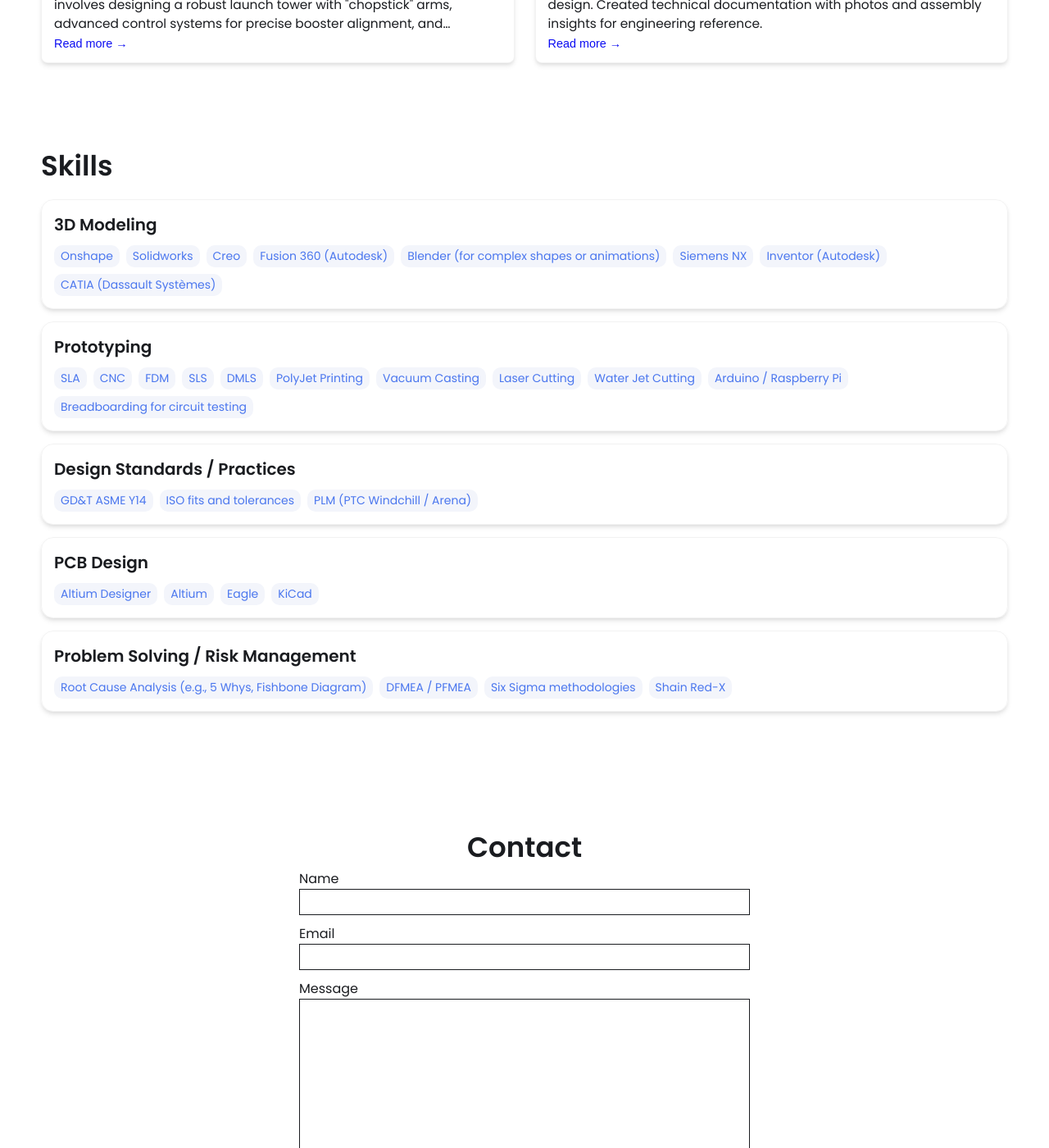
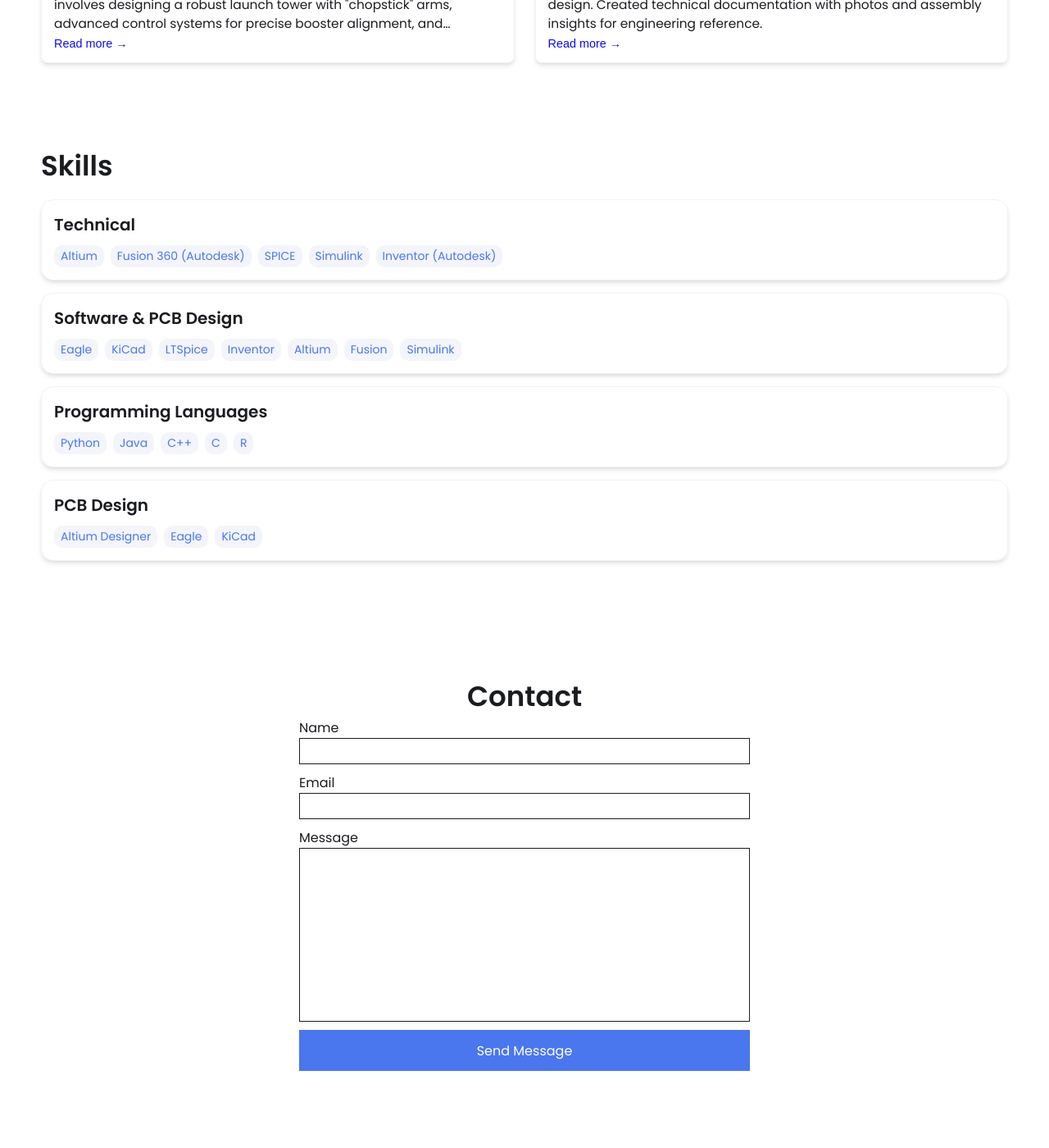
Before and after one commit to jespelien/jle.github.io, a Jekyll site: the page built from index.html, in a window 1280 px wide and 1400 px high, scrolled down 1449 px. Shown: the whole window at 82% size. Built offline with Jekyll 4.4.1, drawn with Linux system fonts in a browser that asks for light colours; some of the changed text lies outside the part shown.

Commit message:
Update _config.yml

```diff
--- a/_config.yml
+++ b/_config.yml
@@ -1,99 +1,66 @@
-# Welcome to Jekyll!
-#
-# This config file is meant for settings that affect your whole blog, values
-# which you are expected to set up once and rarely edit after that. If you find
-# yourself editing this file very often, consider using Jekyll's data files
-# feature for the data you need to update frequently.
-
 # Main Page Setup
 
-title: Jan Leuca Espelien's Portfolio # This is what shows up in the tab of the browser
-
-
+title: Jan Leuca Espelien's Portfolio
 
 # Hero Section
 name: Jan Espelien
 headline: EE @ Columbia | Draper Labs
-description: >- # dont remove this line. this will ignore all new lines until the next section
-  Write an awesome intro and discuss your highlights and qualification. You can edit this
-  line in _config.yml. It will appear in your document head meta (for
-  Google search results) and in your feed.xml site description.
-
-# Place your profile image in /assets/images/profile-image/folder and edit the file name
+description: >-
+  Rising sophomore at Columbia University majoring in electrical engineering with a minor in operations research. Incoming analog and power electronics intern at Draper, passionate about hands-on prototyping, PCB design, and 3D modeling.
 profile_image: ./assets/images/profile-image/avatar.jpeg
 
-
 # Link your resume
-# You can place your resume in assets/resume/{resume file.pdf} or add external link such as pdf saved in google drive
 resume-url: https://drive.google.com/file/d/13Z3duVzh-gguPU5r03oJVEE6rV9rd3DS/view?usp=sharing
 
+# Set up external links - this will show up as small icons next to your name.
+external-links:
+  linkedin: jan-espelien    # https://www.linkedin.com/in/jan-espelien
+  github:
+  stackoverflow:
+  medium:
+  x-twitter:
+  threads:
+  instragram:
+  youtube:
+  discord:
+  bluesky:
 
-# Set up external links - this will show up as small icons next to your name.
-
-external-links:    # input only your own url slug. The icons with missing entries will not appear.
-  linkedin: test    # https://www.linkedin.com/in/{your url slug}
-  github: leea12    # https://github.com/{your url slug}
-  stackoverflow: test      # https://stackoverflow.com/users/{your url slug}
-  medium:            # https://medium.com/@{your url slug}
-  x-twitter:   # https://x.com/{your url slug}
-  threads:            # https://threads.net/@{your url slug}
-  instragram:       # https://instagram.com/{your url slug}
-  youtube:           # https://youtube.com/@{your url slug}
-  discord:            # https://discord.com/users/{your url slug}
-  bluesky:           # https://bsky.app/profile/{your url slug}
-
-
-# Skills Section - Add the list of your Skills by categories/tools. The indentation for each level needs to be precise.
+# Skills Section - Add the list of your Skills by categories/tools.
 skills:
-  - category: 3D Modeling
+  - category: Technical
     tools:
-    - Onshape
-    - Solidworks
-    - Creo
-    - Fusion 360 (Autodesk)
-    - Blender (for complex shapes or animations)
-    - Siemens NX
-    - Inventor (Autodesk)
-    - CATIA (Dassault Systèmes)
-  - category: Prototyping
+      - Altium
+      - Fusion 360 (Autodesk)
+      - SPICE
+      - Simulink
+      - Inventor (Autodesk)
+  - category: Software & PCB Design
     tools:
-    - SLA
-    - CNC
-    - FDM
-    - SLS
-    - DMLS
-    - PolyJet Printing
-    - Vacuum Casting
-    - Laser Cutting
-    - Water Jet Cutting
-    - Arduino / Raspberry Pi
-    - Breadboarding for circuit testing
-  - category: Design Standards / Practices
+      - Eagle
+      - KiCad
+      - LTSpice
+      - Inventor
+      - Altium
+      - Fusion
+      - Simulink
+  - category: Programming Languages
     tools:
-    - GD&T ASME Y14
-    - ISO fits and tolerances
-    - PLM (PTC Windchill / Arena)
+      - Python
+      - Java
+      - C++
+      - C
+      - R
   - category: PCB Design
     tools:
-    - Altium Designer
-    - Altium
-    - Eagle
-    - KiCad
-  - category: Problem Solving / Risk Management
-    tools:
-    - Root Cause Analysis (e.g., 5 Whys, Fishbone Diagram)
-    - DFMEA / PFMEA
-    - Six Sigma methodologies
-    - Shain Red-X
+      - Altium Designer
+      - Eagle
+      - KiCad
 
+# Contact Form Setup
+formspree-key: https://formspree.io/f/{8-digit key}
 
-# Contact Form Setup. Setup an account and copy over the key. When someone fills out the form, it will be received in your email.
-formspree-key:   https://formspree.io/f/{8-digit key}
-
-
-
-# Active theme (Updatethis to switch themes). Make sure to keep the indentation the samne.
-colors: # this is the basic theme
+# Active theme (Updatethis to switch themes). Make sure to keep the indentation the same.
+colors:
   text: "#1a1c20"
   border: "#ddd"
   link: "#4a76ee"
@@ -101,7 +68,6 @@ colors: # this is the basic theme
   background: "#ffffff"
   light_background: "#f3f5fb"
 
-# A few examples.
 basic theme:
   text: "#1a1c20"
   border: "#ddd"
@@ -110,7 +76,7 @@ basic theme:
   background: "#ffffff"
   light_background: "#f3f5fb"
 
-  mint theme:
+mint theme:
   text: "#2c3333"
   border: "#e0f2ef"
   link: "#40b3a2"
@@ -126,7 +92,7 @@ lemon theme:
   background: "#fffdf5"
   light_background: "#fff9e6"
 
-  pink theme:
+pink theme:
   text: "#2d2d2d"
   border: "#f8e2e2"
   link: "#ff8fa3"
@@ -134,12 +100,8 @@ lemon theme:
   background: "#fff8f8"
   light_background: "#fff5f6"
 
+#########################################################################################################
 
-
-
-
-
-#########################################################################################################
 # Build settings for the site. Editing the below may cause the site to malfunction.
 
 collections:
@@ -147,9 +109,9 @@ collections:
     output: true
     permalink: /projects/:path/
 
-
 markdown: kramdown
 highlighter: rouge
+
 kramdown:
   syntax_highlighter: rouge
   syntax_highlighter_opts:
@@ -167,15 +129,7 @@ plugins:
 include:
   - _projects
 
-
 # Exclude from processing.
-# The following items will not be processed, by default.
-# Any item listed under the `exclude:` key here will be automatically added to
-# the internal "default list".
-#
-# Excluded items can be processed by explicitly listing the directories or
-# their entries' file path in the `include:` list.
-#
 # exclude:
 #   - .sass-cache/
 #   - .jekyll-cache/
```
